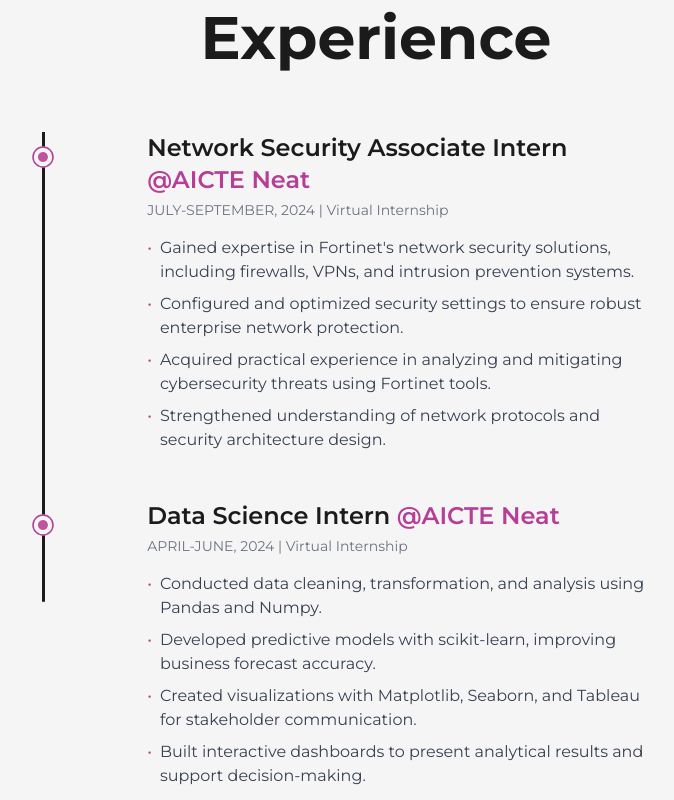
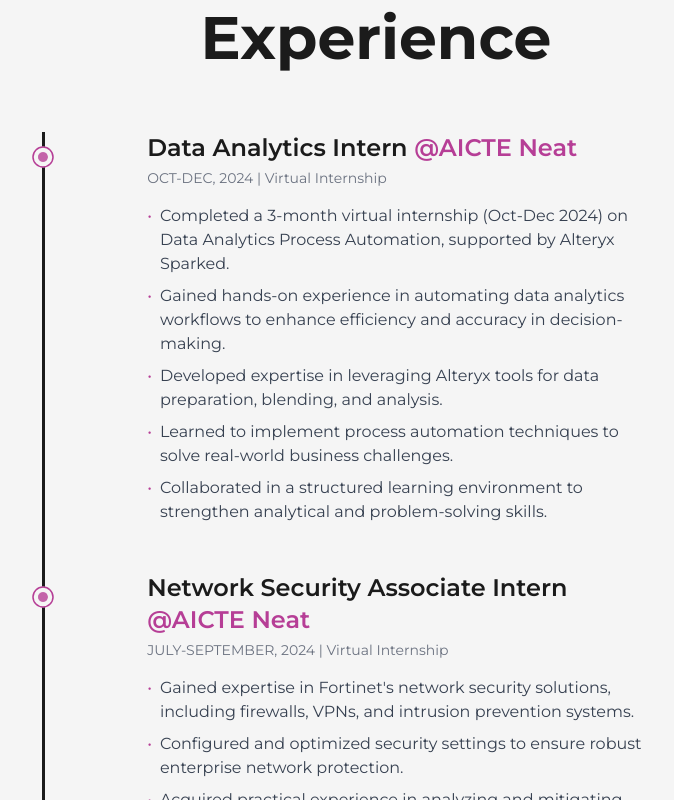
Before and after one commit to bijayrauniyar90/Personal-Portfolio-Website-with-NextJs--Tailwind-CSS---Framer-Motion, a Next.js app: page /about in a window 1280 px wide. Shown: the part 1780-2580 px from the top of the page, without its empty margins (264-938 px from the left). Built offline with nearby package versions, Linux system fonts and the light colour scheme.

Commit message:
all file update

```diff
--- a/src/components/Experience.js
+++ b/src/components/Experience.js
@@ -63,6 +63,20 @@
           className="absolute left-6 top-0 w-[3px] h-full bg-dark origin-top dark:bg-light dark:text-light"
         />
         <ul className="space-y-12 dark:text-light">
+          <Details
+            position="Data Analytics Intern"
+            company="AICTE Neat"
+            companyLink="https://drive.google.com/file/d/10D2HGYNkRmaIB7XdweKqfh2QVasPKbAB/view?usp=sharing"
+            time="OCT-DEC, 2024"
+            address="Virtual Internship"
+            work={[
+              "Completed a 3-month virtual internship (Oct-Dec 2024) on Data Analytics Process Automation, supported by Alteryx Sparked.",
+              "Gained hands-on experience in automating data analytics workflows to enhance efficiency and accuracy in decision-making.",
+              "Developed expertise in leveraging Alteryx tools for data preparation, blending, and analysis.",
+              "Learned to implement process automation techniques to solve real-world business challenges.",
+              "Collaborated in a structured learning environment to strengthen analytical and problem-solving skills.",
+            ]}
+          />
 
           <Details
             position="Network Security Associate Intern"
@@ -105,8 +119,6 @@
               "Practical experience in network configuration, troubleshooting, and optimization.",
             ]}
           />
-
-
         </ul>
       </div>
     </div>
```
Lines whose indentation alone changed are shown as unchanged.
